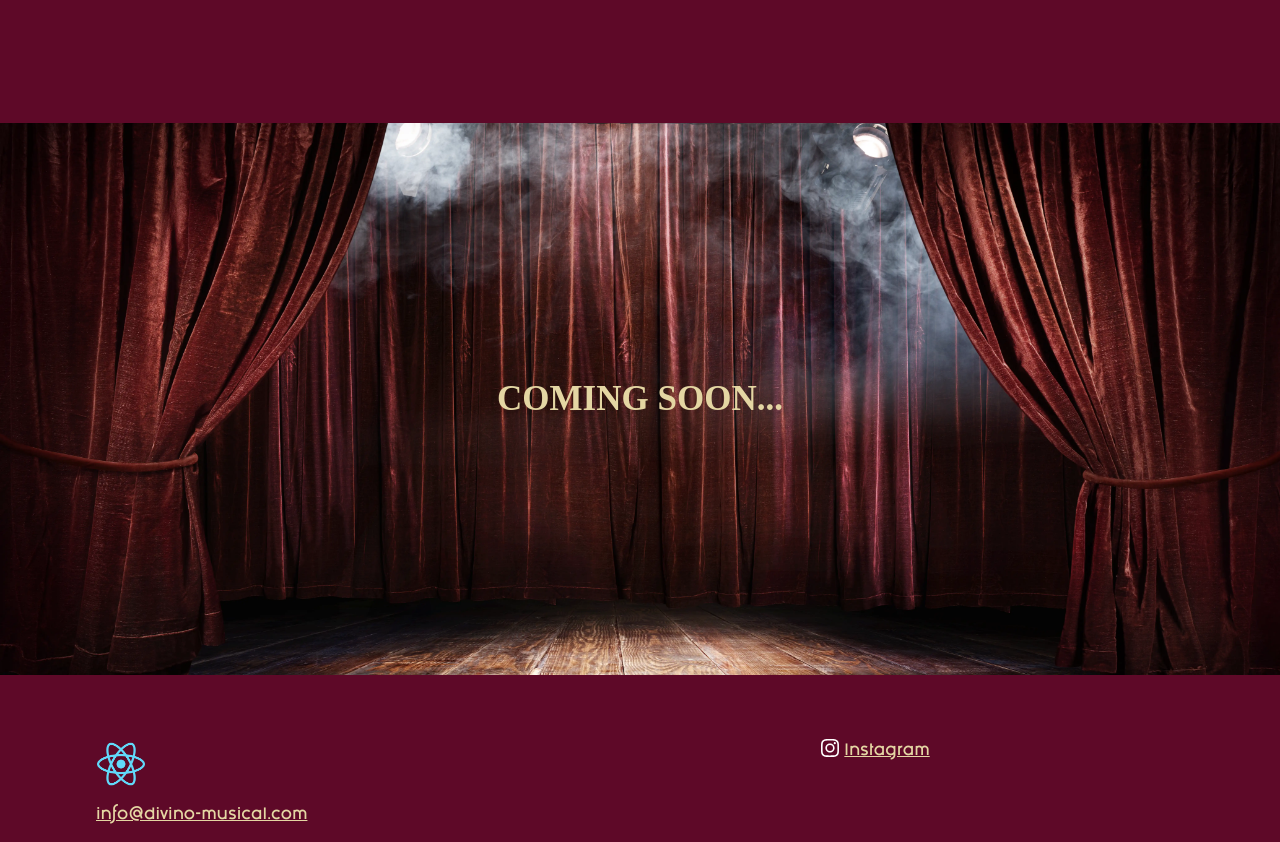
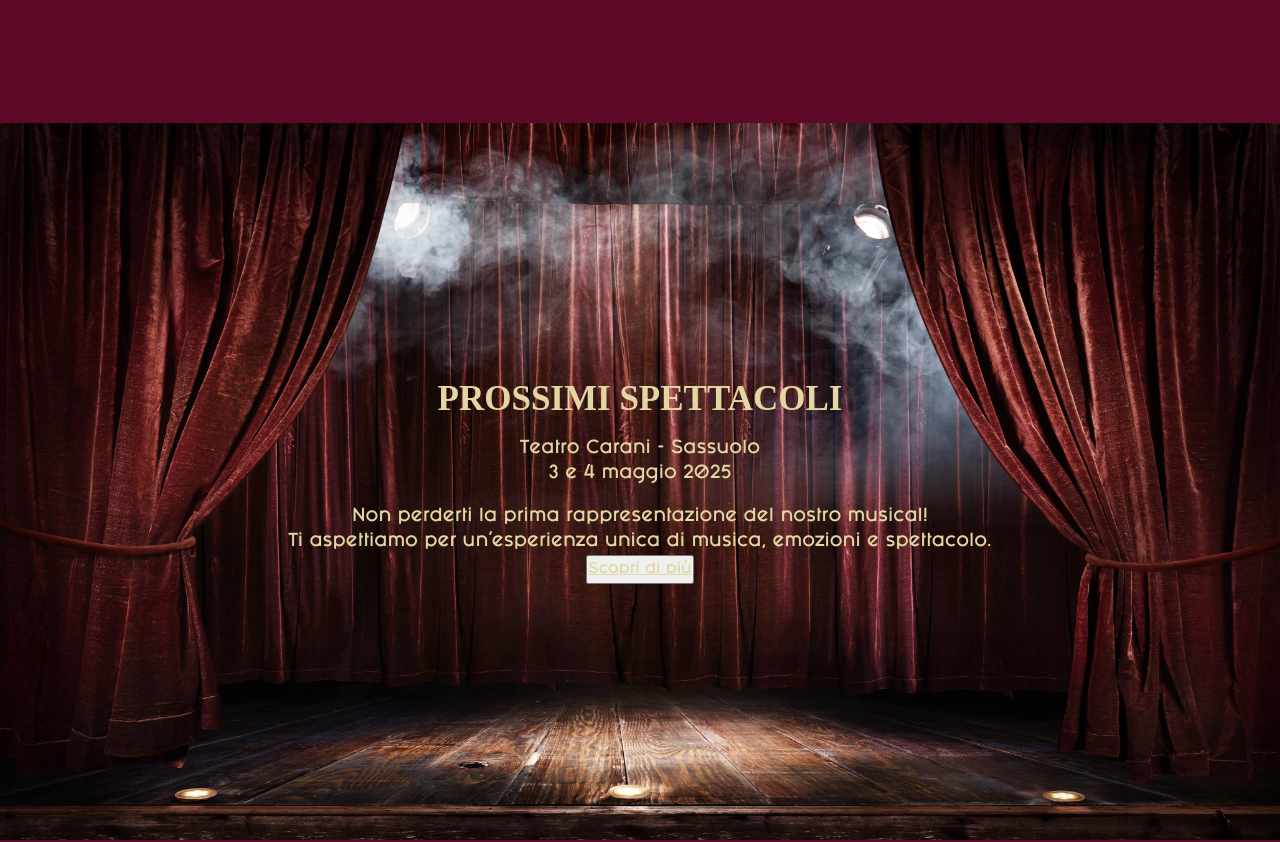
Before and after one commit to davideleo5/davideleo5.github.io, a React (Create React App) app: page / in a window 1280 px wide. Shown: the part 1280-2122 px from the top of the page. Built offline with nearby package versions, Linux system fonts and the light colour scheme; a web font is replaced by a local one.

Commit message:
Fix homepage show section

```diff
--- a/src/containers/shows/Shows.jsx
+++ b/src/containers/shows/Shows.jsx
@@ -9,8 +9,18 @@ const Shows = () => {
   });
 
   return (
-    <div id='shows' className='shows-container' style={{ backgroundImage: `url(${background})` }}>
-      <h2 ref={ref} className={`shows-coming-soon-title ${inView ? 'slide-in-fwd-center' : ''}`}>COMING SOON...</h2>
+    <div id='shows' className='home-shows-container' style={{ backgroundImage: `url(${background})` }}>
+      <div className='shows-content'>
+        <h2 ref={ref} className={`shows-coming-soon-title ${inView ? 'slide-in-fwd-center' : ''}`}>Prossimi spettacoli</h2>
+        <br />
+        <p>Teatro Carani - Sassuolo</p>
+        <p>3 e 4 maggio 2025</p>
+        <br />
+        <p>Non perderti la prima rappresentazione del nostro musical!</p>
+        <p>Ti aspettiamo per un’esperienza unica di musica, emozioni e spettacolo.</p>
+      </div>
+
+      <button><a href="/spettacoli">Scopri di più</a></button>
     </div>
   )
 }
--- a/src/containers/shows/shows.css
+++ b/src/containers/shows/shows.css
@@ -1,18 +1,22 @@
-.shows-container {
+.home-shows-container {
     background-repeat: no-repeat;
     background-size: cover;
     background-position: center;
     padding: 20% 0;
     position: relative;
-}
-
-.shows-container .shows-coming-soon-title {
-    margin: 0;
     text-align: center;
 }
 
+.home-shows-container .shows-content {
+    padding: 0 2rem;
+}
+
+.home-shows-container .shows-content .shows-coming-soon-title {
+    margin: 0;
+}
+
 @media screen and (max-width: 768px) {
-    .shows-container {
+    .home-shows-container {
         padding: 40% 0;
     }
 }
```
